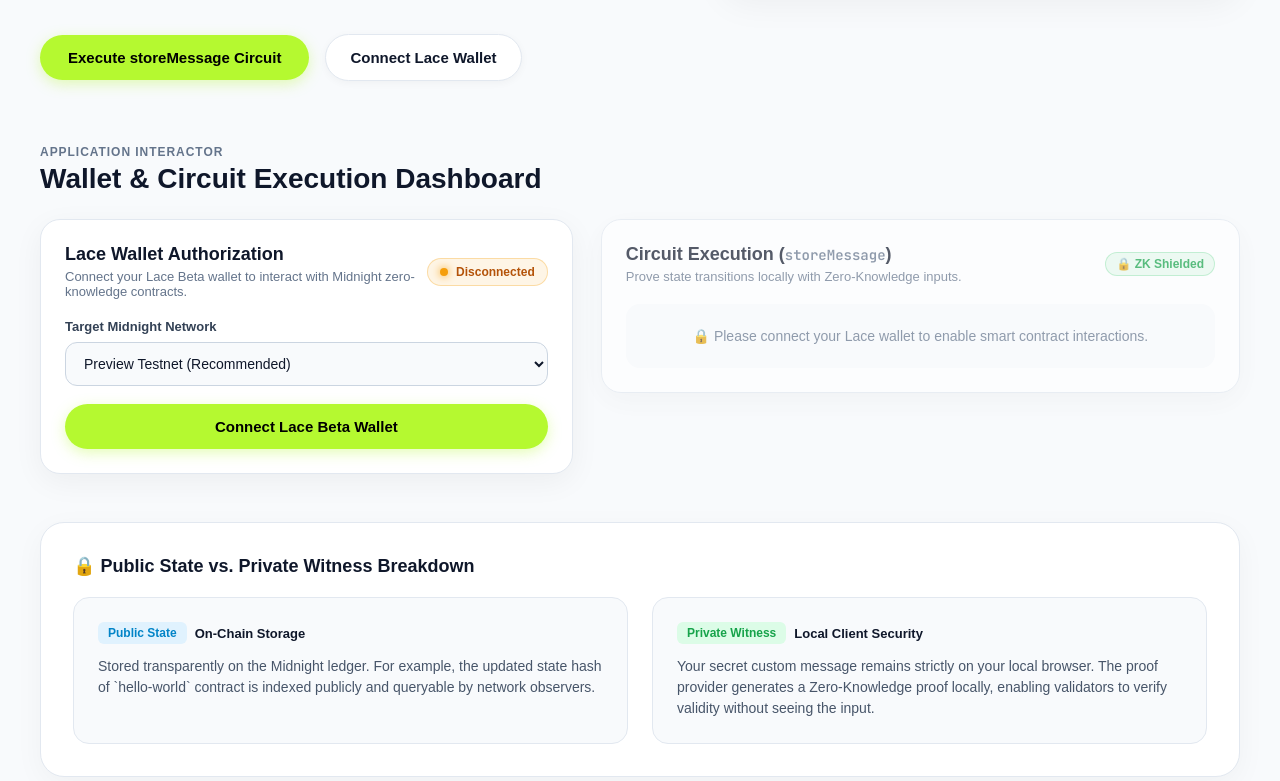
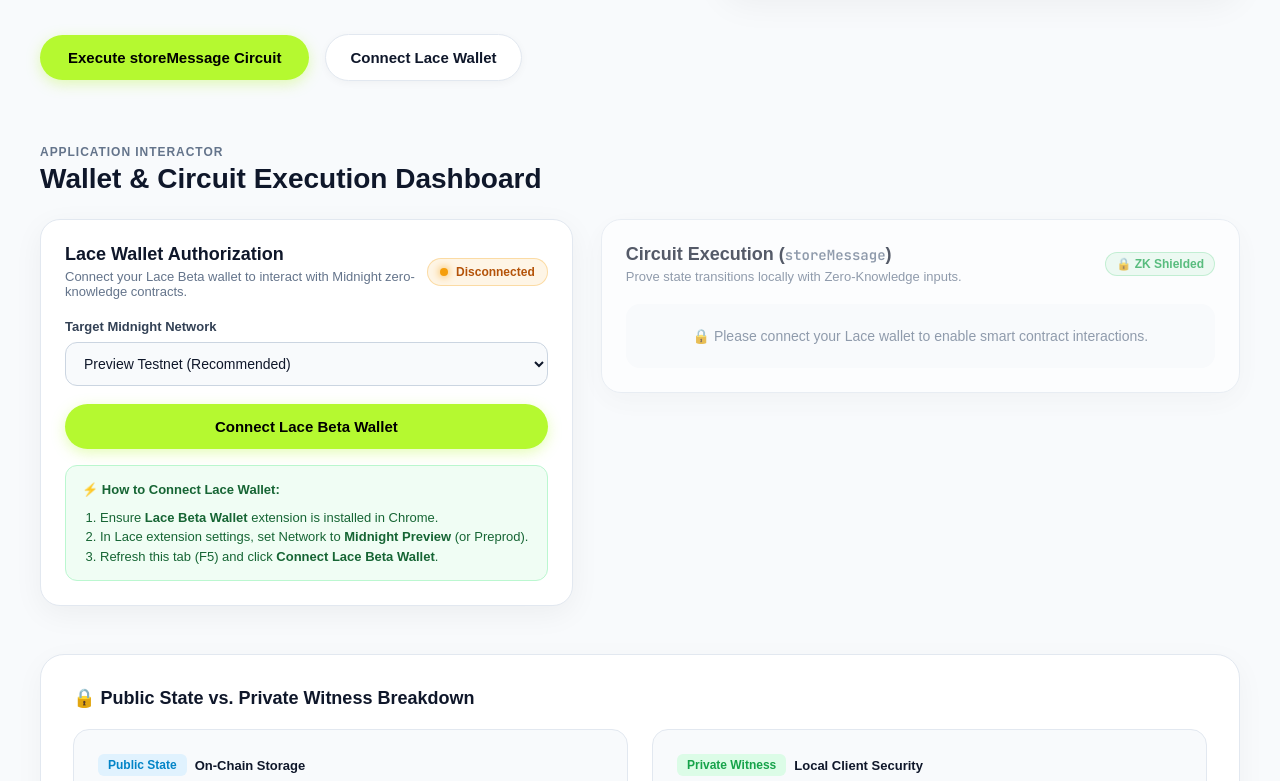
Before and after one commit to avishrakshe/Full-Moon-Midnight, a React (Vite) app: page / in a window 1280 px wide. Shown: the part 411-1192 px from the top of the page. Built offline with nearby package versions, Linux system fonts and the light colour scheme; what @midnight-ntwrk/compact-runtime would draw is missing.

Commit message:
feat(ui): add Lace extension detection and setup guidance

```diff
--- a/src/components/WalletConnect.tsx
+++ b/src/components/WalletConnect.tsx
@@ -39,6 +39,8 @@
       setTimeout(() => setCopiedShielded(false), 2000);
     }
   };
+
+  const isLaceAvailable = typeof window !== 'undefined' && !!(window.midnight?.mnLace || (window.midnight && Object.keys(window.midnight).length > 0));
 
   return (
     <div
@@ -138,6 +140,28 @@
           >
             {isConnecting ? 'Connecting to Lace...' : 'Connect Lace Beta Wallet'}
           </button>
+
+          {!isLaceAvailable && (
+            <div
+              style={{
+                marginTop: '16px',
+                padding: '14px 16px',
+                backgroundColor: '#f0fdf4',
+                border: '1px solid #bbf7d0',
+                borderRadius: '12px',
+                fontSize: '13px',
+                color: '#166534',
+                lineHeight: 1.5,
+              }}
+            >
+              <strong>⚡ How to Connect Lace Wallet:</strong>
+              <ol style={{ margin: '8px 0 0 0', paddingLeft: '18px' }}>
+                <li>Ensure <strong>Lace Beta Wallet</strong> extension is installed in Chrome.</li>
+                <li>In Lace extension settings, set Network to <strong>Midnight Preview</strong> (or Preprod).</li>
+                <li>Refresh this tab (F5) and click <strong>Connect Lace Beta Wallet</strong>.</li>
+              </ol>
+            </div>
+          )}
         </div>
       ) : (
         <div>
```
